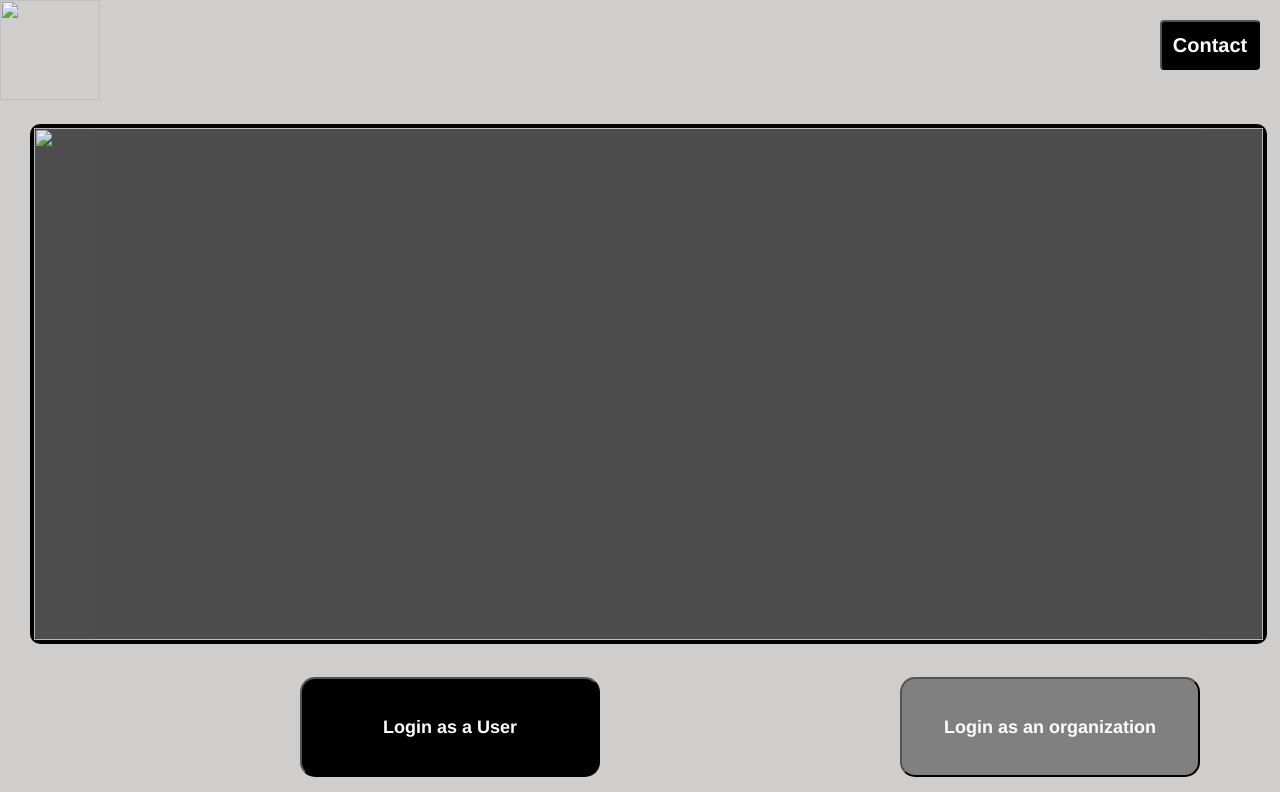
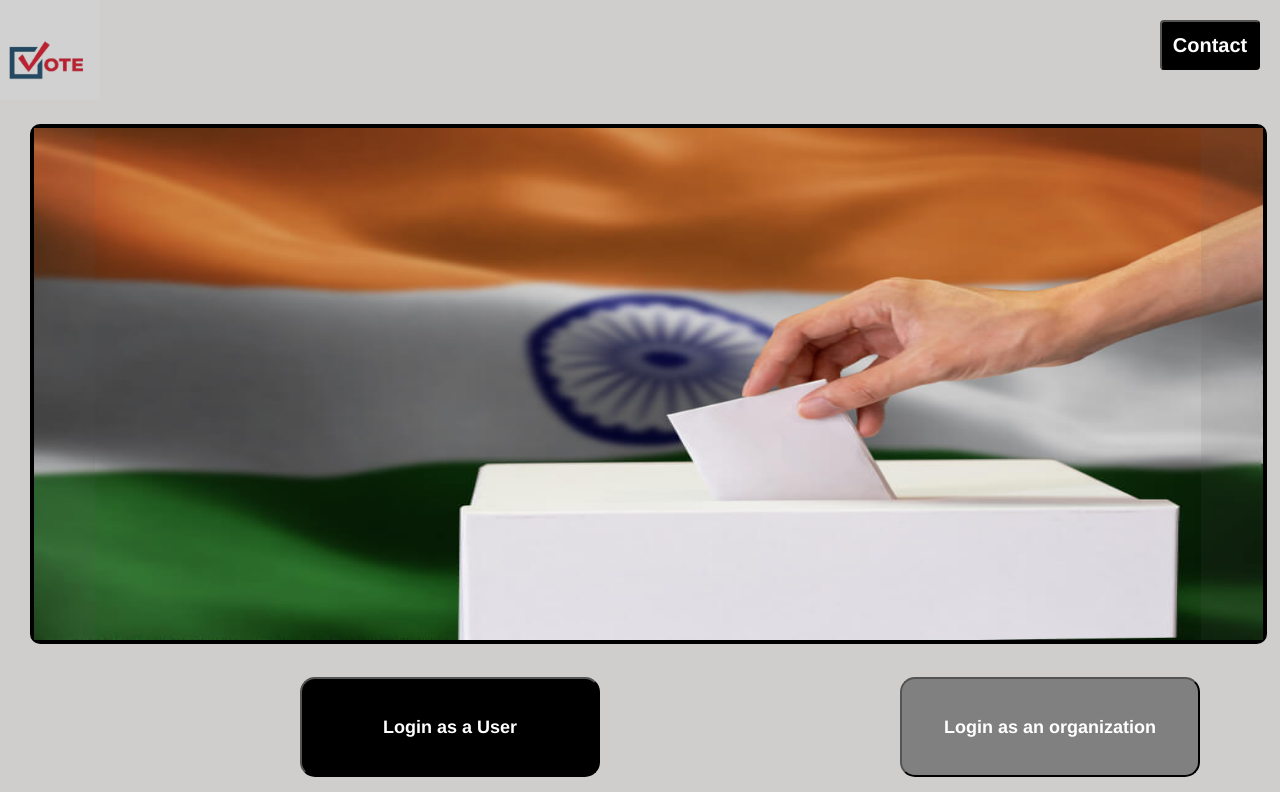
Before and after one commit to kashish673/votingsystem3, a plain HTML site: page main/main.html in a window 1280 px wide. Shown: the top 792 px of the page. Drawn offline with Linux system fonts and the light colour scheme.

Commit message:
Update main.html

```diff
--- a/main/main.html
+++ b/main/main.html
@@ -9,7 +9,7 @@
 </head>
 <body>
     <nav>
-        <img class="i" src="m9.png" alt="">
+        <img class="i" src="./picture2/m9.png" alt="">
         <button class="bn"><a >Contact</a></button>
     </nav>
     <div class="float-container">
@@ -19,17 +19,17 @@
         <input type="radio" name="images" id="i3">
 
         <div class="slide_image" id="one">
-            <img src="./m7.jpg" src="">
+            <img src="./picture2/m7.jpg" alt="">
             <label for="i3" class="pre"></label>
             <label for="i2" class="nxt"></label>
         </div>
         <div class="slide_image" id="two">
-            <img src="./m10.jpg" alt="">
+            <img src="./picture2/m10.jpg" alt="">
             <label for="i1" class="pre"></label>
             <label for="i3" class="nxt"></label>
         </div>
         <div class="slide_image" id="three">
-            <img src="./m8.jpg" alt="">
+            <img src="./picture2/m8.jpg" alt="">
             <label for="i2" class="pre"></label>
             <label for="i1" class="nxt"></label>
         </div>
```
